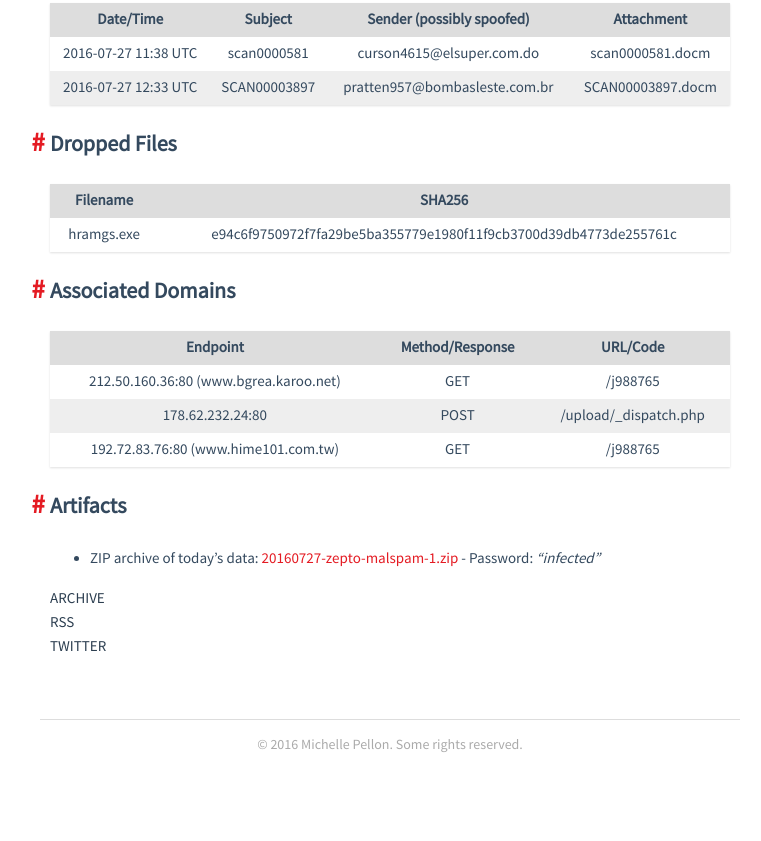
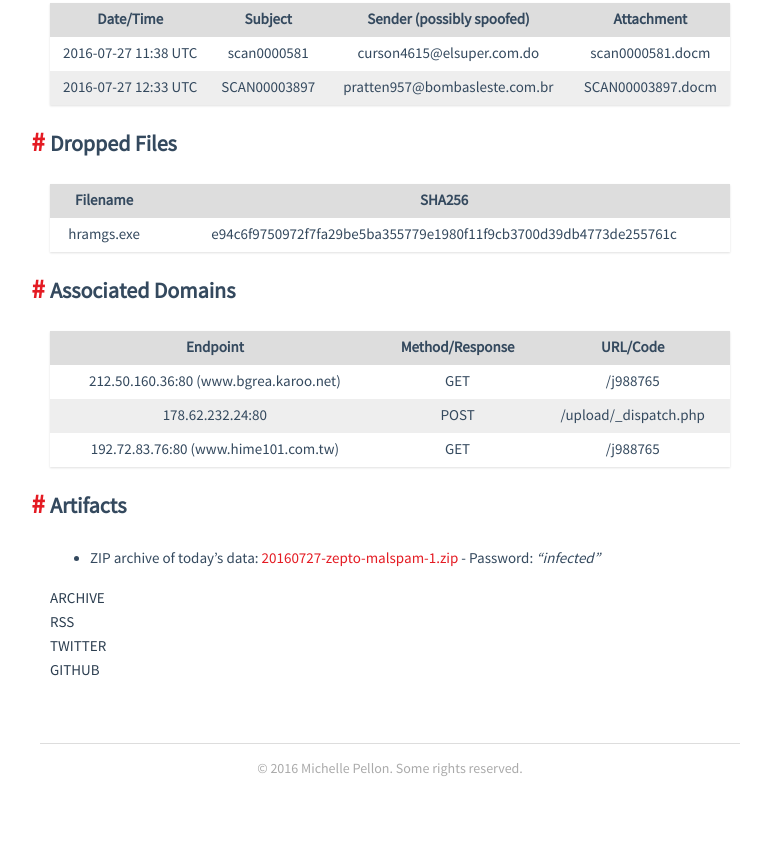
Before and after one commit to ols3er/mpellon.github.io, a plain HTML site: page 2016/07/28/zepto-malspam-campaign-1/index.html in a window 1280 px wide. Shown: the part 417-1258 px from the top of the page, without its empty margins (250-1011 px from the left). Before the commit the page ends 1234 px from the top, so only its background shows below. Drawn offline with Linux system fonts and the light colour scheme.

Commit message:
Site updated: 2016-07-28 16:43:58

```diff
--- a/2016/07/28/zepto-malspam-campaign-1/index.html
+++ b/2016/07/28/zepto-malspam-campaign-1/index.html
@@ -66,4 +66,4 @@
 <h2 id="Artifacts"><a href="#Artifacts" class="headerlink" title="Artifacts"></a>Artifacts</h2><ul>
 <li>ZIP archive of today’s data: <a href="https://github.com/mpellon/malware-artifacts-repo-1/raw/master/20160727-zepto-malspam-1.zip" target="_blank" rel="external">20160727-zepto-malspam-1.zip</a> - Password: <em>“infected”</em></li>
 </ul>
-</div></article></div><ul class="nav nav-list"><li class="nav-list-item"><a href="/archives/" target="_self" class="nav-list-link">ARCHIVE</a></li><li class="nav-list-item"><a href="/atom.xml" target="_self" class="nav-list-link">RSS</a></li><li class="nav-list-item"><a href="https://twitter.com/mal_delicious" target="_blank" class="nav-list-link">TWITTER</a></li></ul></section><footer><div class="paginator"></div><div class="copyright"><p>© 2016 <a href="https://mpellon.github.io">Michelle Pellon</a>. Some rights reserved.</p></div></footer></div><script>(function(b,o,i,l,e,r){b.GoogleAnalyticsObject=l;b[l]||(b[l]=function(){(b[l].q=b[l].q||[]).push(arguments)});b[l].l=+new Date;e=o.createElement(i);r=o.getElementsByTagName(i)[0];e.src='//www.google-analytics.com/analytics.js';r.parentNode.insertBefore(e,r)}(window,document,'script','ga'));ga('create',"UA-81486643-1",'auto');ga('send','pageview');</script></body></html>
+</div></article></div><ul class="nav nav-list"><li class="nav-list-item"><a href="/archives/" target="_self" class="nav-list-link">ARCHIVE</a></li><li class="nav-list-item"><a href="/atom.xml" target="_self" class="nav-list-link">RSS</a></li><li class="nav-list-item"><a href="https://twitter.com/mal_delicious" target="_blank" class="nav-list-link">TWITTER</a></li><li class="nav-list-item"><a href="https://github.com/mpellon" target="_blank" class="nav-list-link">GITHUB</a></li></ul></section><footer><div class="paginator"></div><div class="copyright"><p>© 2016 <a href="https://mpellon.github.io">Michelle Pellon</a>. Some rights reserved.</p></div></footer></div><script>(function(b,o,i,l,e,r){b.GoogleAnalyticsObject=l;b[l]||(b[l]=function(){(b[l].q=b[l].q||[]).push(arguments)});b[l].l=+new Date;e=o.createElement(i);r=o.getElementsByTagName(i)[0];e.src='//www.google-analytics.com/analytics.js';r.parentNode.insertBefore(e,r)}(window,document,'script','ga'));ga('create',"UA-81486643-1",'auto');ga('send','pageview');</script></body></html>
```
Also changed, not shown: archives/index.html (+1 -1 lines), index.html (+1 -1 lines).
